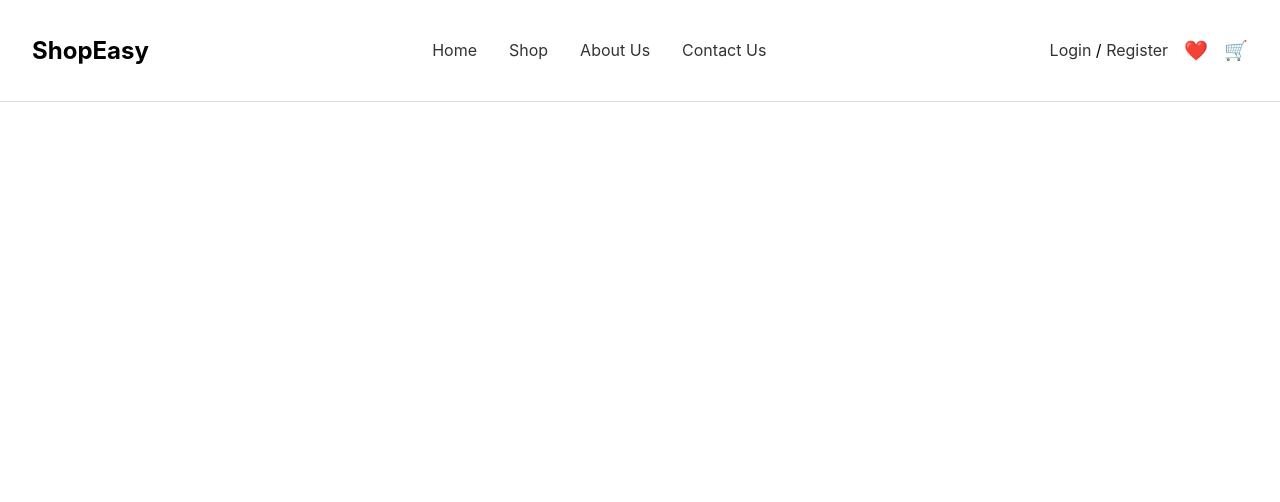
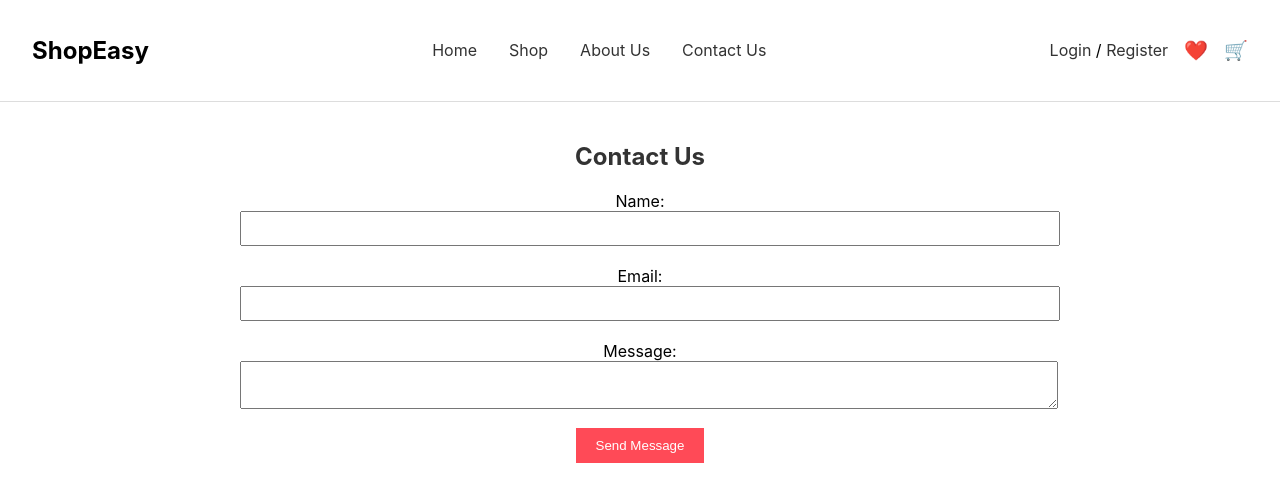
Before and after one commit to chandanams19/team5, a React (Create React App) app in the folder shopeasy/: page /contact in a window 1280 px wide. Shown: the top 502 px of the page. Built offline with nearby package versions, Linux system fonts and the light colour scheme.

Commit message:
Aboutus/Contactus pages

```diff
--- a/shopeasy/src/App.js
+++ b/shopeasy/src/App.js
@@ -3,8 +3,10 @@ import React from 'react';
 import { BrowserRouter as Router, Route, Routes } from 'react-router-dom';
 import Navbar from './components/Navbar';
 import Banner from './components/Banner';
-import Login from './components/Login'; // assuming you've created a Login component
-import Register from './components/Register'; // assuming you've created a Register component
+import Login from './components/Login';
+import Register from './components/Register';
+import About from './components/About';
+import Contact from './components/Contact';
 import './App.css';
 
 const App = () => {
@@ -16,6 +18,8 @@ const App = () => {
           <Route path="/" element={<Banner />} />
           <Route path="/login" element={<Login />} />
           <Route path="/register" element={<Register />} />
+          <Route path="/about" element={<About />} />
+          <Route path="/contact" element={<Contact />} />
         </Routes>
       </div>
     </Router>
--- /dev/null
+++ b/shopeasy/src/assets/About.css
@@ -0,0 +1,33 @@
+/* About.css */
+.about-container {
+    padding: 20px;
+    max-width: 800px;
+    margin: 0 auto;
+  }
+
+  /* Contact.css */
+  .contact-container {
+    padding: 20px;
+    max-width: 800px;
+    margin: 0 auto;
+  }
+
+  .contact-form label {
+    display: block;
+    margin: 10px 0 5px;
+  }
+
+  .contact-form input,
+  .contact-form textarea {
+    width: 100%;
+    padding: 8px;
+    margin-bottom: 10px;
+  }
+
+  .contact-form button {
+    background-color: #ff4a57;
+    color: white;
+    padding: 10px 20px;
+    border: none;
+    cursor: pointer;
+  }
--- /dev/null
+++ b/shopeasy/src/assets/Contact.css
@@ -0,0 +1,65 @@
+/* Contact.css */
+
+.contact-container {
+    padding: 40px 20px;
+    max-width: 600px;
+    margin: 0 auto;
+    background-color: #f9f9f9;
+    border-radius: 8px;
+    box-shadow: 0 4px 8px rgba(0, 0, 0, 0.1);
+  }
+
+  .contact-container h2 {
+    font-size: 2rem;
+    margin-bottom: 20px;
+    text-align: center;
+    color: #333;
+  }
+
+  .contact-form {
+    display: flex;
+    flex-direction: column;
+  }
+
+  .contact-form label {
+    font-size: 1rem;
+    color: #555;
+    margin-bottom: 5px;
+  }
+
+  .contact-form input,
+  .contact-form textarea {
+    padding: 10px;
+    font-size: 1rem;
+    border: 1px solid #ccc;
+    border-radius: 4px;
+    margin-bottom: 15px;
+    transition: border-color 0.3s;
+  }
+
+  .contact-form input:focus,
+  .contact-form textarea:focus {
+    border-color: #ff4a57;
+    outline: none;
+  }
+
+  .contact-form textarea {
+    resize: vertical;
+    min-height: 120px;
+  }
+
+  .contact-form button {
+    background-color: #ff4a57;
+    color: white;
+    padding: 12px;
+    font-size: 1rem;
+    font-weight: bold;
+    border: none;
+    border-radius: 4px;
+    cursor: pointer;
+    transition: background-color 0.3s;
+  }
+
+  .contact-form button:hover {
+    background-color: #e03b47;
+  }
--- /dev/null
+++ b/shopeasy/src/components/About.js
@@ -0,0 +1,21 @@
+// About.js
+import React from 'react';
+import '../assets/About.css';
+const About = () => {
+  return (
+    <div className="about-container">
+      <h2>About Us</h2>
+      <p>
+        Welcome to ShopEasy, your number one source for all things fashion. We're dedicated to giving you the best shopping experience, with a focus on quality, customer service, and uniqueness.
+      </p>
+      <p>
+        Founded in 2023, ShopEasy has come a long way from its beginnings as a small shop. When we first started out, our passion for providing top-quality products drove us to start our own business, and we’re thrilled to be able to turn our passion into our website.
+      </p>
+      <p>
+        We hope you enjoy our products as much as we enjoy offering them to you. If you have any questions or comments, please don't hesitate to contact us.
+      </p>
+    </div>
+  );
+};
+
+export default About;
--- /dev/null
+++ b/shopeasy/src/components/Contact.js
@@ -0,0 +1,27 @@
+// Contact.js
+import React from 'react';
+
+const Contact = () => {
+  return (
+    <div className="contact-container">
+      <h2>Contact Us</h2>
+      <form className="contact-form">
+        <label>
+          Name:
+          <input type="text" name="name" required />
+        </label>
+        <label>
+          Email:
+          <input type="email" name="email" required />
+        </label>
+        <label>
+          Message:
+          <textarea name="message" required></textarea>
+        </label>
+        <button type="submit">Send Message</button>
+      </form>
+    </div>
+  );
+};
+
+export default Contact;
```
